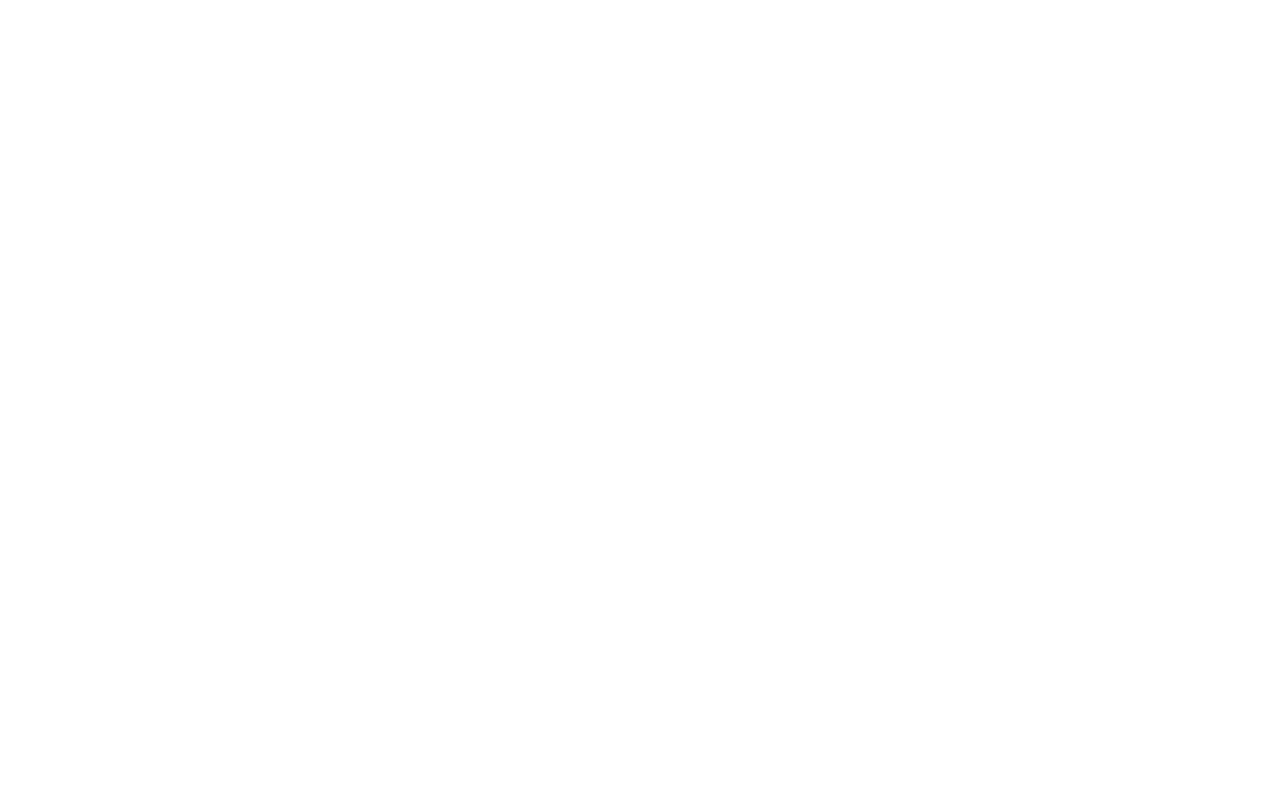
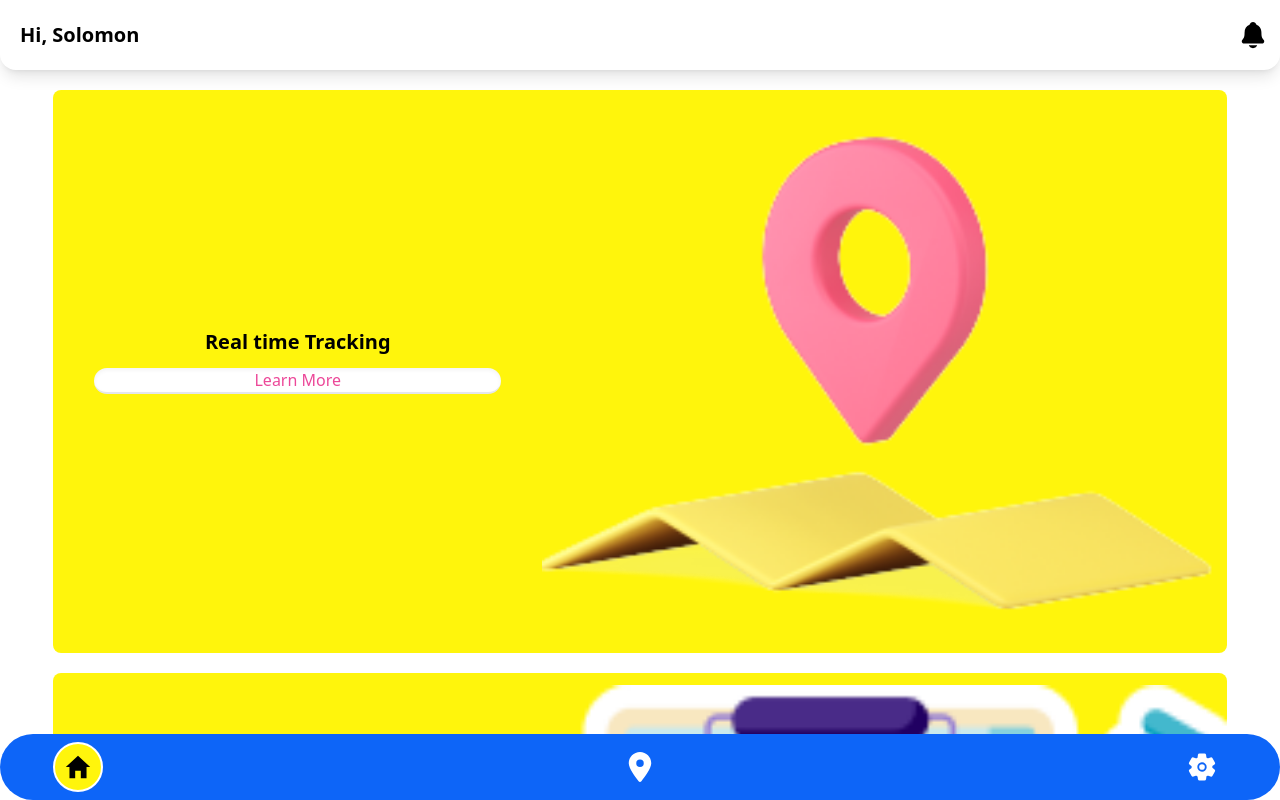
Before and after one commit to BibekSapkota1/Guardian-Wheels, a React (Create React App) app: page /navigate in a window 1280 px wide. Before the commit this address had no page. Shown: the top 800 px of the page. Built offline with nearby package versions, Linux system fonts and the light colour scheme.

Commit message:
navigation done

```diff
--- a/src/App.js
+++ b/src/App.js
@@ -4,6 +4,7 @@ import Display from './pages/Display';
 import Home from './pages/Home';
 import Login from './pages/Login';
 import Signup from './pages/Signup';
+import Navigate from './pages/Navigate';
 
 function App() {
   return (
@@ -13,6 +14,7 @@ function App() {
         <Route path='/home' element={<Home/>}/>
         <Route path='/login' element={<Login/>}/>
         <Route path='/signup' element={<Signup/>}/>
+        <Route path='/navigate' element={<Navigate/>}/>
       </Routes>
     </div>
   );
--- /dev/null
+++ b/src/components/Box.jsx
@@ -0,0 +1,19 @@
+import React from 'react'
+
+function Box({title,color,img}) {
+  return (
+    <div className="w-full flex bg-secondary rounded-lg my-5 items-center justify-between">
+        <div className="w-5/12 mt-[-30px] justify-center items-center">
+            <h1 className="text-xl text-center my-2 font-bold">{title}</h1>
+            <div className={`bg-white shadow-inner border-b-2 mt-3 font-medium w-10/12 mx-auto rounded-2xl flex justify-center items-center ${color}`}>
+                Learn More
+            </div>
+        </div>
+        <div className="w-7/12">
+            <img src={img} className="w-full my-3" alt="" />
+        </div>
+    </div>
+  )
+}
+
+export default Box
--- a/src/components/Footer.jsx
+++ b/src/components/Footer.jsx
@@ -1,9 +1,21 @@
 import React from 'react'
-
-function Footer() {
+import { IoMdHome } from "react-icons/io";
+import { FaLocationDot } from "react-icons/fa6";
+import { IoSettings } from "react-icons/io5";
+function Footer({id}) {
   return (
-    <div >
-
+    <div className="bg-primary py-2 fixed bottom-0 w-full rounded-full">
+        <div className="w-11/12 mx-auto text-white flex justify-between">
+            <div className={`${parseInt(id)===1?"bg-secondary text-black border-white":""} border-2 border-transparent p-2 rounded-full`}>
+            <IoMdHome className={`text-3xl`}/>
+            </div>
+            <div className={`${parseInt(id)===2?"bg-secondary text-black border-white":""} border-2 border-transparent p-2 rounded-full`}>
+            <FaLocationDot className={`text-3xl`}/>
+            </div>
+            <div className={`${parseInt(id)===3?"bg-secondary text-black border-white":""} border-2 border-transparent p-2 rounded-full`}>
+            <IoSettings className={`text-3xl`}/>
+            </div>
+        </div>
     </div>
   )
 }
--- /dev/null
+++ b/src/components/Header.jsx
@@ -0,0 +1,13 @@
+import React from 'react'
+import { IoNotifications } from "react-icons/io5";
+function Header() {
+    const user = "Solomon"
+  return (
+    <div className="h-[70px] items-center shadow-lg flex justify-between w-full rounded-b-2xl">
+        <h1 className="ml-5 text-xl font-semibold">Hi, {user}</h1>
+        <IoNotifications className="text-3xl mr-3" />
+    </div>
+  )
+}
+
+export default Header
--- a/src/pages/Display.jsx
+++ b/src/pages/Display.jsx
@@ -12,7 +12,7 @@ function Display() {
         </div>
 
         <div className="flex justify-center items-center h-3/5">
-          <img src={logo} alt="Description of the image" className="h-auto" />
+          <img src={logo} alt="Description of the" className="h-auto" />
         </div>
 
         <div className='flex justify-center items-center h-1/5'>
--- /dev/null
+++ b/src/pages/Navigate.jsx
@@ -0,0 +1,20 @@
+import React from 'react'
+import Footer from '../components/Footer'
+import Header from '../components/Header'
+import Box from '../components/Box'
+import photo1 from "../assets/Post1.png"
+import photo2 from "../assets/Post2.png"
+function Navigate() {
+  return (
+    <div>
+        <Header />
+        <div className="w-11/12 mx-auto">
+            <Box title="Real time Tracking" color="text-pink-500" img={photo1}/>
+            <Box title="Attendence" color="text-pink-500" img={photo2}/>
+        </div>
+        <Footer id="1"/>
+    </div>
+  )
+}
+
+export default Navigate
--- a/src/pages/Signup.jsx
+++ b/src/pages/Signup.jsx
@@ -109,7 +109,7 @@ function Signup() {
             </div>
             {errorMessage && <p className="text-red-500">{errorMessage}</p>}
           </div>
-          <div className="flex w-full my-3 text-primary justify-between">
+          <div className="flex w-full mb-3 text-primary justify-between">
             <div className="flex">
               <input type="checkbox" name="remember" id="" />
               <p className="pl-1">Remember me</p>
```
Also changed, not shown: src/assets/Post1.png (added), src/assets/Post2.png (added).
